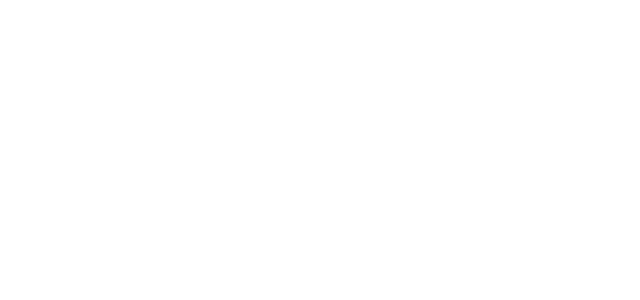
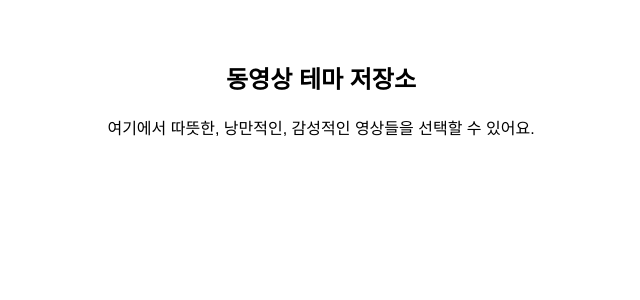
Before and after one commit to xeon-243859/ppongtok-app, a React (Vite) app: page /video/theme in a window 1280 px wide. Before the commit this address had no page. Shown: the top 300 px of the page, without its empty margins (319-959 px from the left). Built offline with nearby package versions, Linux system fonts and the light colour scheme.

Commit message:
feat: VideoThemePage 기본 구조 생성 및 흰화면 문제 해결

```diff
--- a/src/App.jsx
+++ b/src/App.jsx
@@ -8,6 +8,7 @@ import ImageThemePage from './pages/ImageThemePage'; // ✅ 새로 import
 import MusicSelectPage from './pages/MusicSelectPage';
 import LovePreviewPage from './pages/LovePreviewPage';
 import VideoSelectPage from "./pages/VideoSelectPage";
+import VideoThemePage from "./pages/VideoThemePage";
 
 function App() {
   return (
@@ -21,6 +22,7 @@ function App() {
         <Route path="/music/select" element={<MusicSelectPage />} />
         <Route path="/love/preview" element={<LovePreviewPage />} />
         <Route path="/video/select" element={<VideoSelectPage />} />
+        <Route path="/video/theme" element={<VideoThemePage />} />
 
       </Routes>
     </Router>
--- /dev/null
+++ b/src/pages/VideoThemePage.jsx
@@ -0,0 +1,13 @@
+import React from "react";
+
+const VideoThemePage = () => {
+  return (
+    <div style={{ textAlign: "center", padding: "40px" }}>
+      <h2>동영상 테마 저장소</h2>
+      <p>여기에서 따뜻한, 낭만적인, 감성적인 영상들을 선택할 수 있어요.</p>
+      {/* 이후 여기에 썸네일 + 클릭 이벤트 연결하면 됨 */}
+    </div>
+  );
+};
+
+export default VideoThemePage;
```
